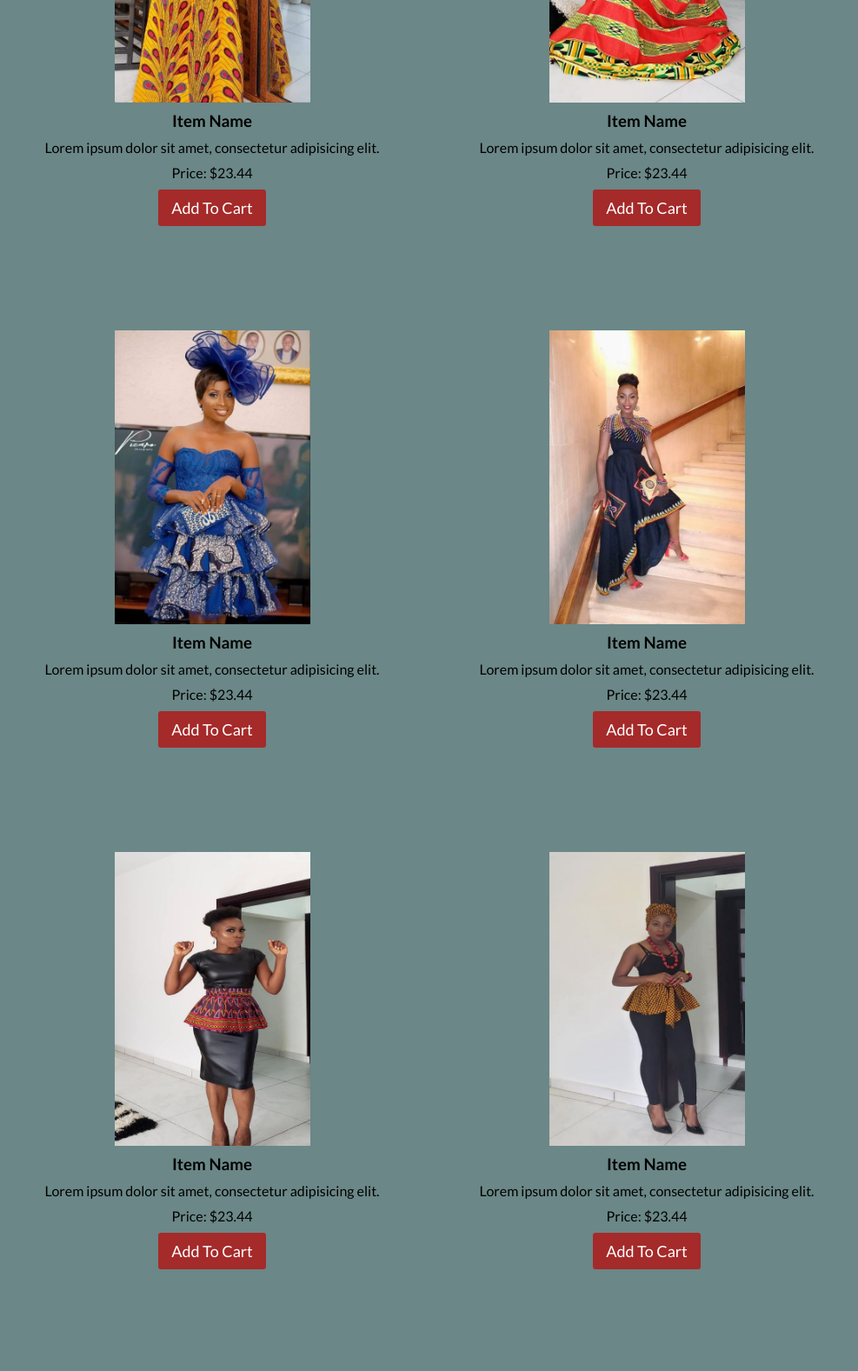
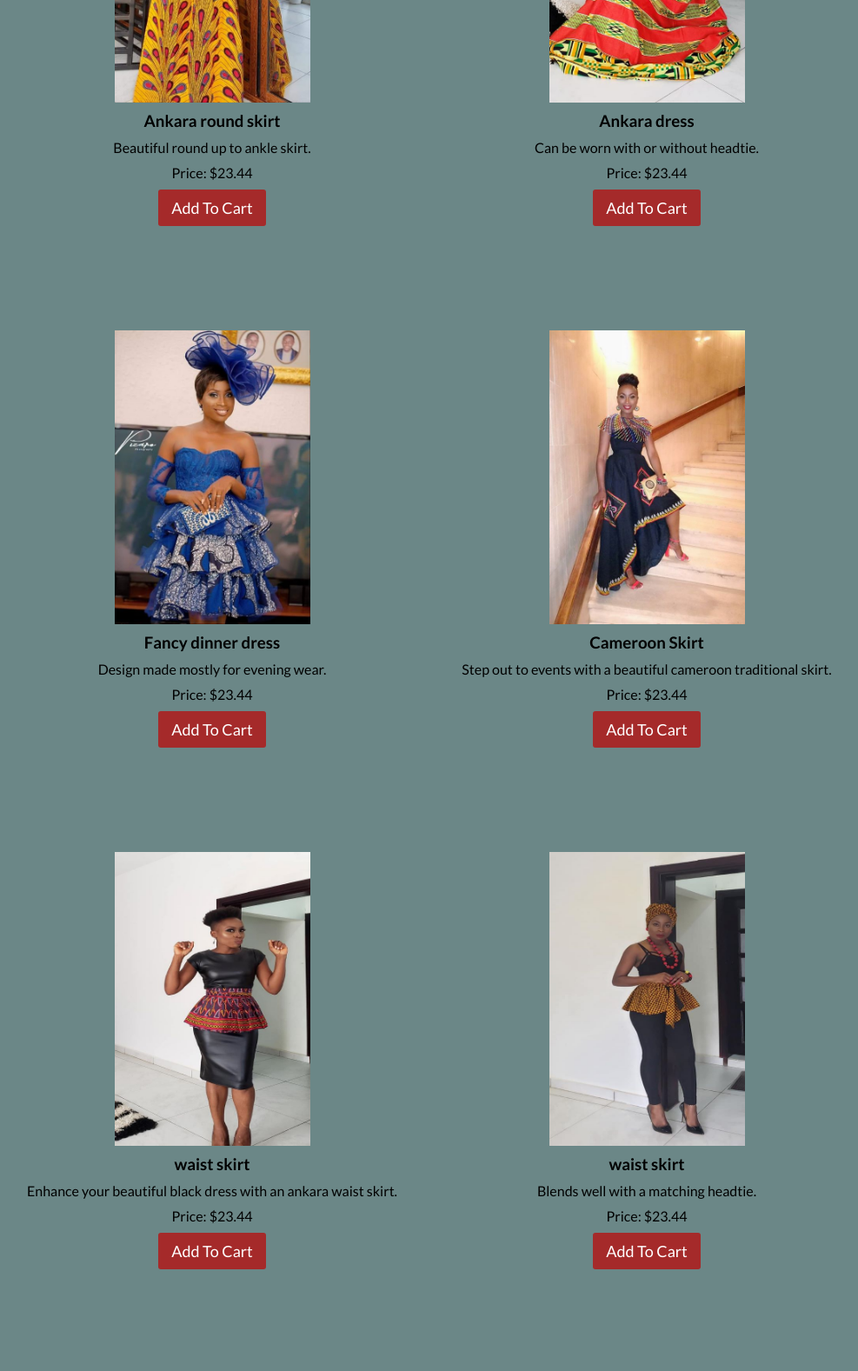
Before and after one commit to FlaviaMasese/E-shopping-website, a plain HTML site: page index.html in a window 1280 px wide. Shown: the part 280-1857 px from the top of the page at 87% size, without its empty margins (6-993 px from the left). Drawn offline with Linux system fonts and the light colour scheme.

Commit message:
change made

```diff
--- a/index.html
+++ b/index.html
@@ -56,10 +56,10 @@
         <div data-id="1" class="card-item">
           <img src="imgs\resized1.jpg" />
           <div class="details">
-            <h3>Item Name</h3>
+            <h3>Ankara round skirt</h3>
             <p>
               <span
-                >Lorem ipsum dolor sit amet, consectetur adipisicing elit.</span
+                >Beautiful round up to ankle skirt.</span
               >
 
               <span class="price">Price: $23.44</span>
@@ -71,10 +71,10 @@
         <div data-id="2" class="card-item">
           <img src="imgs\resized2.jpg" />
           <div class="details">
-            <h3>Item Name</h3>
+            <h3>Ankara dress</h3>
             <p>
               <span>
-                Lorem ipsum dolor sit amet, consectetur adipisicing elit.
+                Can be worn with or without headtie.
               </span>
 
               <span class="price">Price: $23.44</span>
@@ -87,10 +87,10 @@
         <div data-id="3" class="card-item">
           <img src="imgs\resized3.jpg" />
           <div class="details">
-            <h3>Item Name</h3>
+            <h3>Fancy dinner dress</h3>
             <p>
               <span
-                >Lorem ipsum dolor sit amet, consectetur adipisicing elit.</span
+                >Design made mostly for evening wear.</span
               >
 
               <span class="price">Price: $23.44</span>
@@ -103,10 +103,10 @@
         <div data-id="4" class="card-item">
           <img src="imgs\resized4.jpg" />
           <div class="details">
-            <h3>Item Name</h3>
+            <h3>Cameroon Skirt</h3>
             <p>
               <span>
-                Lorem ipsum dolor sit amet, consectetur adipisicing elit.
+                Step out to events with a beautiful cameroon traditional skirt.
               </span>
 
               <span class="price">Price: $23.44</span>
@@ -118,10 +118,10 @@
         <div data-id="5" class="card-item">
           <img src="imgs\resized5.jpg" />
           <div class="details">
-            <h3>Item Name</h3>
+            <h3>waist skirt</h3>
             <p>
               <span
-                >Lorem ipsum dolor sit amet, consectetur adipisicing elit.</span
+                >Enhance your beautiful black dress with an ankara waist skirt.</span
               >
               <span class="price">Price: $23.44</span>
               <span class="add-to-cart-btn">Add To Cart</span>
@@ -133,10 +133,10 @@
         <div data-id="6" class="card-item">
           <img src="imgs\resixed6.jpg" />
           <div class="details">
-            <h3>Item Name</h3>
+            <h3>waist skirt</h3>
             <p>
               <span>
-                Lorem ipsum dolor sit amet, consectetur adipisicing elit.
+                Blends well with a  matching headtie.
               </span>
 
               <span class="price">Price: $23.44</span>
@@ -149,10 +149,10 @@
         <div data-id="7" class="card-item">
           <img src="imgs\resized7.jpg" />
           <div class="details">
-            <h3>Item Name</h3>
+            <h3>Classy dinner wear</h3>
             <p>
               <span>
-                Lorem ipsum dolor sit amet, consectetur adipisicing elit.
+                For those evenings that are a combination of formal and informal events.
               </span>
 
               <span class="price">Price: $23.44</span>
@@ -165,10 +165,10 @@
         <div data-id="8" class="card-item">
           <img src="imgs\resized8.jpg" />
           <div class="details">
-            <h3>Item Name</h3>
+            <h3>Waist ankara top</h3>
             <p>
               <span
-                >Lorem ipsum dolor sit amet, consectetur adipisicing elit.</span
+                >Can be worn with jeans or skirt.</span
               >
 
               <span class="price">Price: $23.44</span>
@@ -182,10 +182,10 @@
         <div data-id="9" class="card-item">
           <img src="imgs\resized9.jpg" />
           <div class="details">
-            <h3>Item Name</h3>
+            <h3>Fancy round skirt</h3>
             <p>
               <span
-                >Lorem ipsum dolor sit amet, consectetur adipisicing elit.</span
+                >This skirt can be worn to any event.</span
               >
 
               <span class="price">Price: $23.44</span>
```
